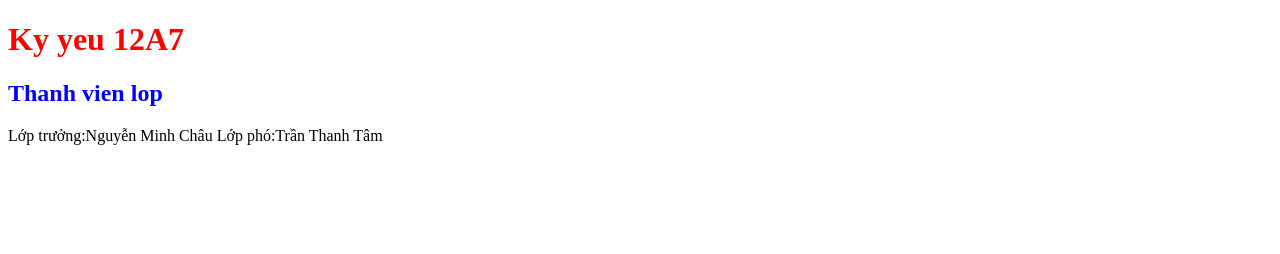
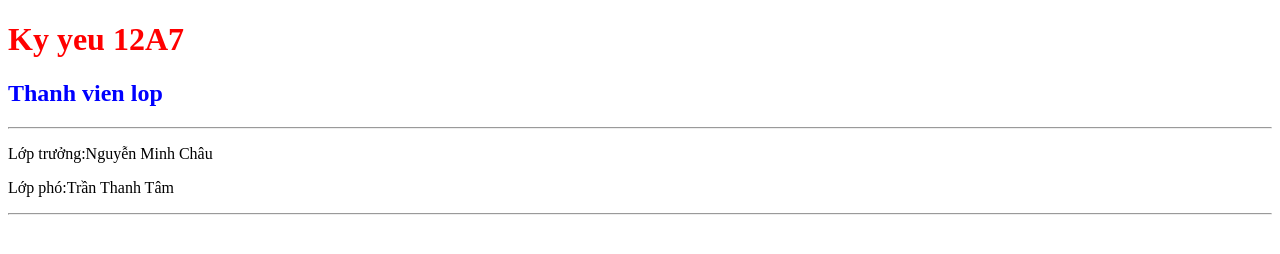
Before and after one commit to hanvu302008-pixel/ngochan.github.io, a plain HTML site: page Baitapf2/hinh9.html in a window 1280 px wide. Drawn offline with Linux system fonts and the light colour scheme.

Commit message:
Update hinh9.html

```diff
--- a/Baitapf2/hinh9.html
+++ b/Baitapf2/hinh9.html
@@ -7,7 +7,9 @@
   <body>
     <h1><font color="red">Ky yeu 12A7</font></h1>
     <h2><font color="blue">Thanh vien lop</font></h2>
-      Lớp trưởng:Nguyễn Minh Châu
-      Lớp phó:Trần Thanh Tâm
+    <hr>
+      <p>Lớp trưởng:Nguyễn Minh Châu</p>
+      <p>Lớp phó:Trần Thanh Tâm</p>
+    <hr>
   </body>
 </html>
```
